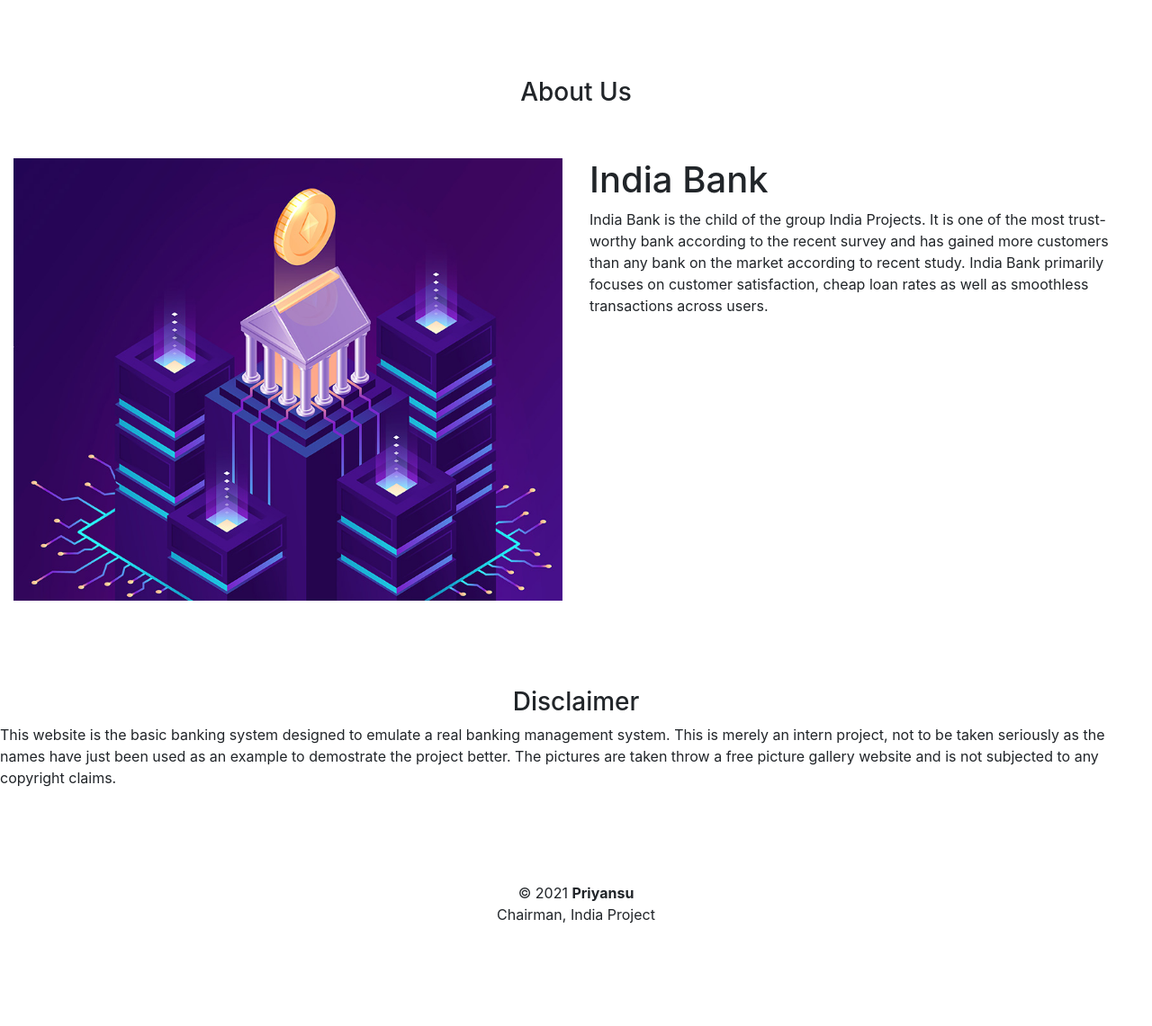
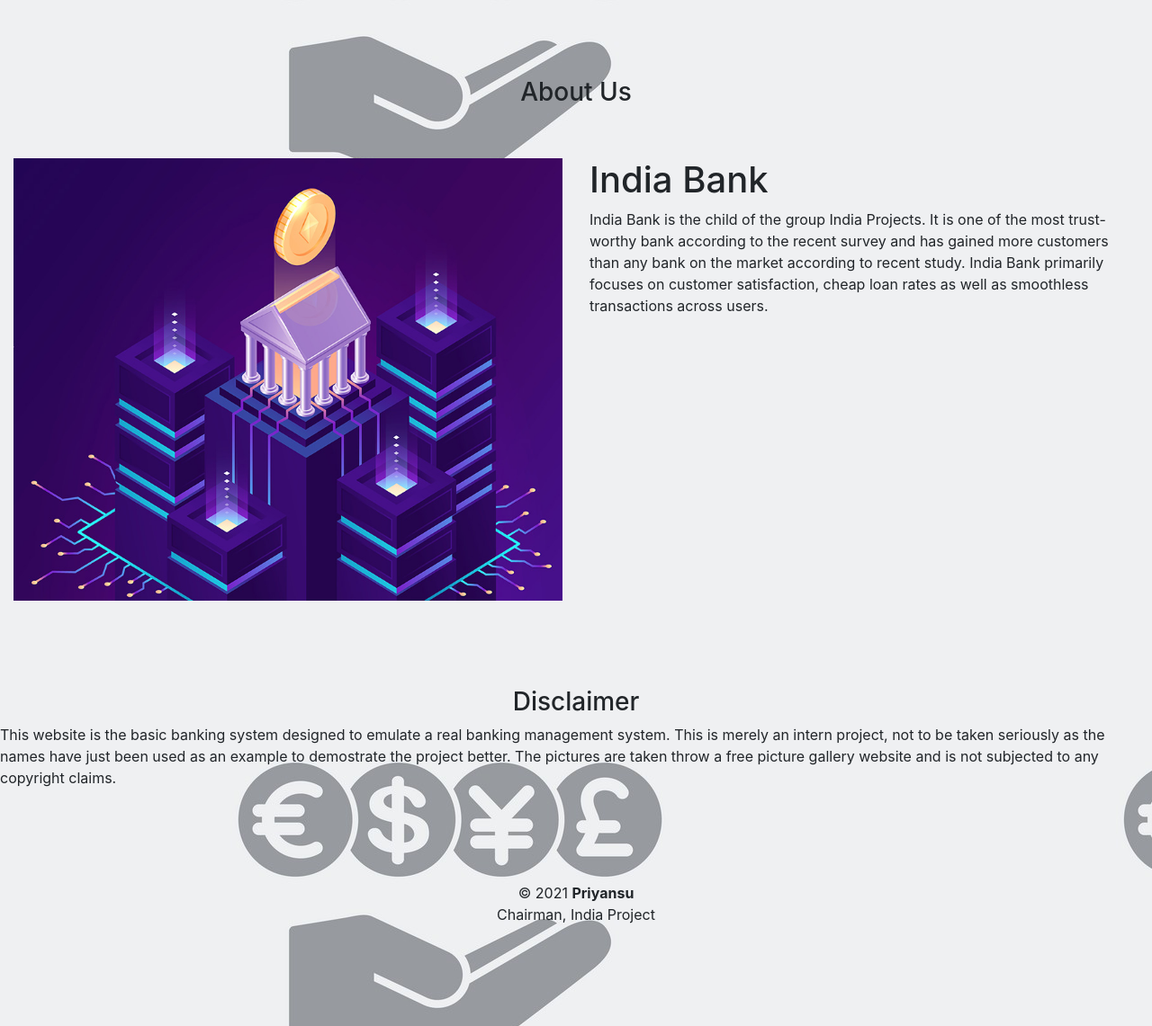
Before and after one commit to Kraken-ops/basicbanking, a PHP site: page / in a window 1280 px wide. Shown: the part 466-1607 px from the top of the page at 90% size. Run offline with PHP 8.4, Linux system fonts and the light colour scheme.

Commit message:
minor updates

```diff
--- a/index.php
+++ b/index.php
@@ -9,7 +9,7 @@
 
 </head>
 <body>
-
+<body style="background-image : url(images/foreign.jpg)">
 <!-- Navigation bar-->
 <nav class="navbar navbar-expand-lg navbar-dark bg-dark">
   <div class="container-fluid">
```
